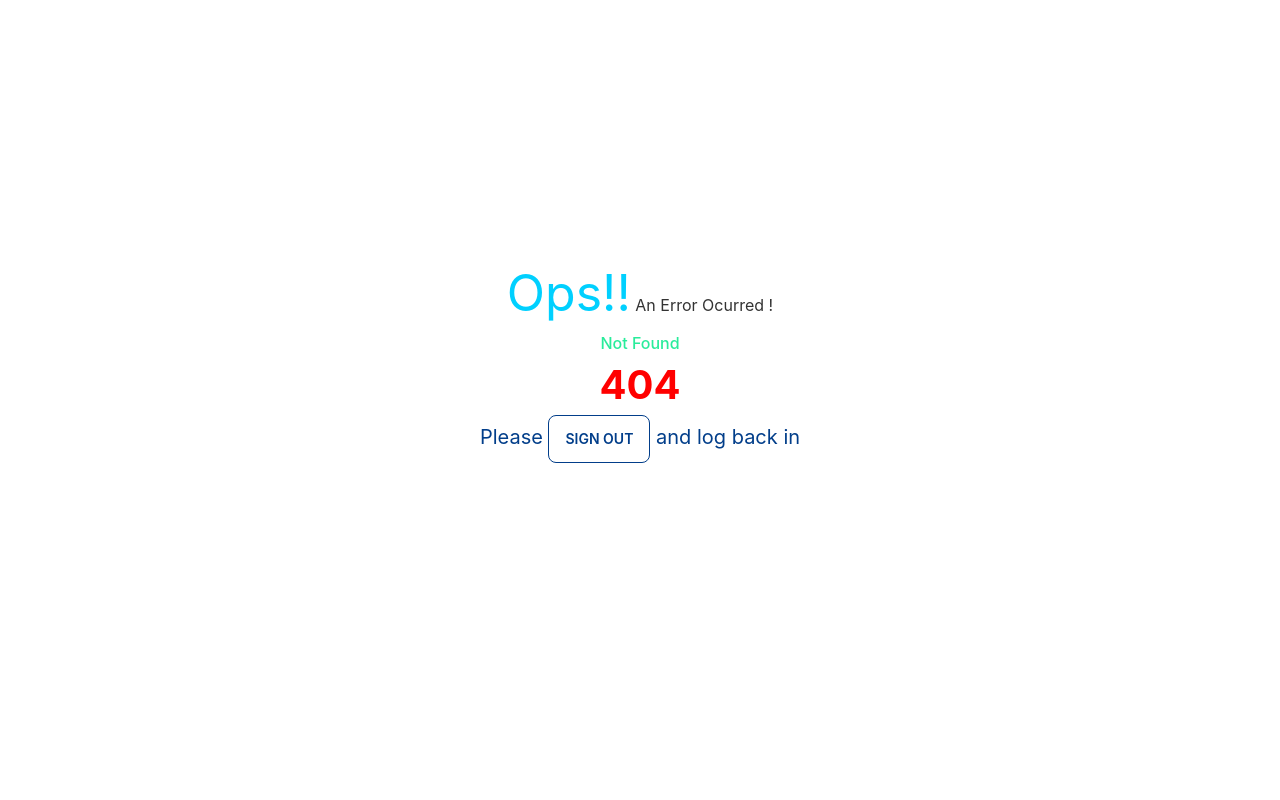
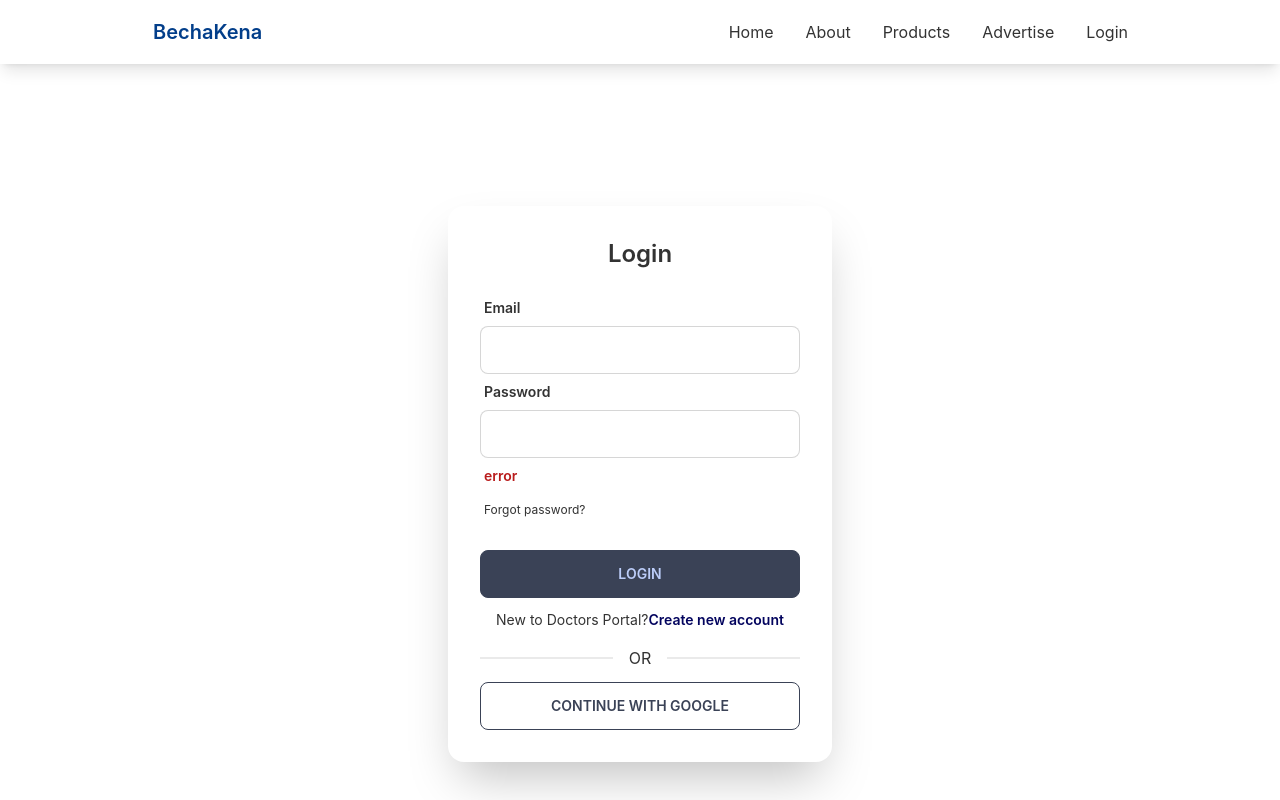
Before and after one commit to sultanmahmud07/final-project-client, a React (Create React App) app: page /login in a window 1280 px wide. Before the commit this address had no page. Shown: the top 800 px of the page. Built offline with nearby package versions, Linux system fonts and the light colour scheme.

Commit message:
loging form added

```diff
--- a/package.json
+++ b/package.json
@@ -9,6 +9,7 @@
     "daisyui": "^2.41.0",
     "react": "^18.2.0",
     "react-dom": "^18.2.0",
+    "react-hook-form": "^7.39.5",
     "react-router-dom": "^6.4.3",
     "react-scripts": "5.0.1",
     "web-vitals": "^2.1.4"
--- a/src/Pages/CategoryItems/BookingModal/BookingModal.js
+++ b/src/Pages/CategoryItems/BookingModal/BookingModal.js
@@ -1,6 +1,6 @@
 import React from 'react';
 
-const BookingModal = ({ modalData }) => {
+const BookingModal = ({ modalData, setModalData }) => {
   const { phone_model } = modalData
   console.log(modalData);
 
@@ -24,6 +24,7 @@ const handleBooking = event => {
 
   }
   console.log(booking);
+  setModalData(null)
 }
 
 
--- a/src/Pages/CategoryItems/CategoryItems.js
+++ b/src/Pages/CategoryItems/CategoryItems.js
@@ -5,8 +5,8 @@ import '../../commonStyles/style.css';
 import BookingModal from './BookingModal/BookingModal';
 
 const CategoryItems = () => {
-  const [modalData, setModalData] =useState(null);
-  const items =useLoaderData()
+  const [modalData, setModalData] = useState(null);
+  const items = useLoaderData()
   // console.log(items);
   // const [categoryItems, setCategoryItems] =useState(null);
 
@@ -17,16 +17,17 @@ const CategoryItems = () => {
       <div className='grid grid-cols-1 md:grid-cols-2 lg:grid-cols-3 gap-10'>
         {
           items.map(item => <ItemCard
-          key={item._id}
-          item={item}
-          setModalData={setModalData}
+            key={item._id}
+            item={item}
+            setModalData={setModalData}
           ></ItemCard>)
         }
       </div>
 
       {
         modalData && <BookingModal
-        modalData={modalData}
+          modalData={modalData}
+          setModalData={setModalData}
         ></BookingModal>
       }
     </div>
--- /dev/null
+++ b/src/Pages/Login/Login.js
@@ -0,0 +1,63 @@
+import React, { useState } from 'react';
+import { Link } from 'react-router-dom';
+
+const Login = () => {
+  const [error, setError] =useState('');
+
+
+  const handleLogin = event => {
+    event.preventDefault()
+    const form = event.target
+    const email =form.email.value;
+    const password =form.password.value;
+
+
+    console.log(email, password);
+  }
+  return (
+    <div className='common-w'>
+      <div className='h-screen flex justify-center items-center'>
+        <div className="card flex-shrink-0 w-full max-w-sm shadow-2xl ">
+          <div className="card-body">
+            <form onSubmit={handleLogin}>
+              <div>
+                <h3 className='text-2xl font-semibold text-center pb-5'>Login</h3>
+              </div>
+              <div className="form-control">
+                <label className="label">
+                  <span className="label-text font-semibold">Email</span>
+                </label>
+                <input type="email" name='email' required className="input input-bordered" />
+              </div>
+              <div className="form-control">
+                <label className="label">
+                  <span className="label-text font-semibold">Password</span>
+                </label>
+                <input type="password" name='password' required className="input input-bordered" />
+                <label className="label">
+                  <span className="label-text font-semibold text-red-700">error</span>
+                </label>
+                <label className="label">
+                  <Link to='/' className="label-text-alt link link-hover">Forgot password?</Link>
+                </label>
+              </div>
+              <div className="form-control mt-6">
+                <input type="submit" className="btn btn-neutral" value="Login" />
+              </div>
+            </form>
+            <div>
+              <div className='text-center p-1 text-sm'>
+                <span>New to Doctors Portal?</span><span><Link to='/signup' className='text-secondary font-semibold'>Create new account</Link></span>
+              </div>
+              <div className="divider">OR</div>
+              <button className="btn btn-outline btn-accent w-full">CONTINUE WITH GOOGLE</button>
+            </div>
+          </div>
+
+        </div>
+      </div>
+    </div>
+  );
+};
+
+export default Login;
--- a/src/Pages/Shared/Navbar/Navbar.js
+++ b/src/Pages/Shared/Navbar/Navbar.js
@@ -12,7 +12,7 @@ const Navbar = () => {
   <li><Link to="/about">About</Link></li>
   <li><Link to="/products">Products</Link></li>
   <li><Link to="/reviews">Advertise</Link></li>
-  <li><Link to="/contact">Contact Us</Link></li>
+  <li><Link to="/login">Login</Link></li>
   {/* {
     user?.uid &&  <li><Link to="/dashboard">My Appoinment</Link></li>
   }
--- a/src/Routes/Routes/Routes.js
+++ b/src/Routes/Routes/Routes.js
@@ -7,6 +7,7 @@ import {
 import Main from "../../Layouts/Main";
 import CategoryItems from "../../Pages/CategoryItems/CategoryItems";
 import Home from "../../Pages/Home/Home/Home";
+import Login from "../../Pages/Login/Login";
 import Products from "../../Pages/Products/Products";
 import Error from "../../Pages/Shared/Error/Error";
 
@@ -29,6 +30,10 @@ const router = createBrowserRouter([
         element: <Products></Products>
       },
       {
+        path: '/login',
+        element: <Login></Login>
+      },
+      {
         path: 'products/category/:id',
         element: <CategoryItems></CategoryItems>,
         loader: ({params}) => fetch(`http://localhost:5000/products/category/${params.id}`)
```
Also changed, not shown: 1 other file (tests, documents, lock files or other folders).
